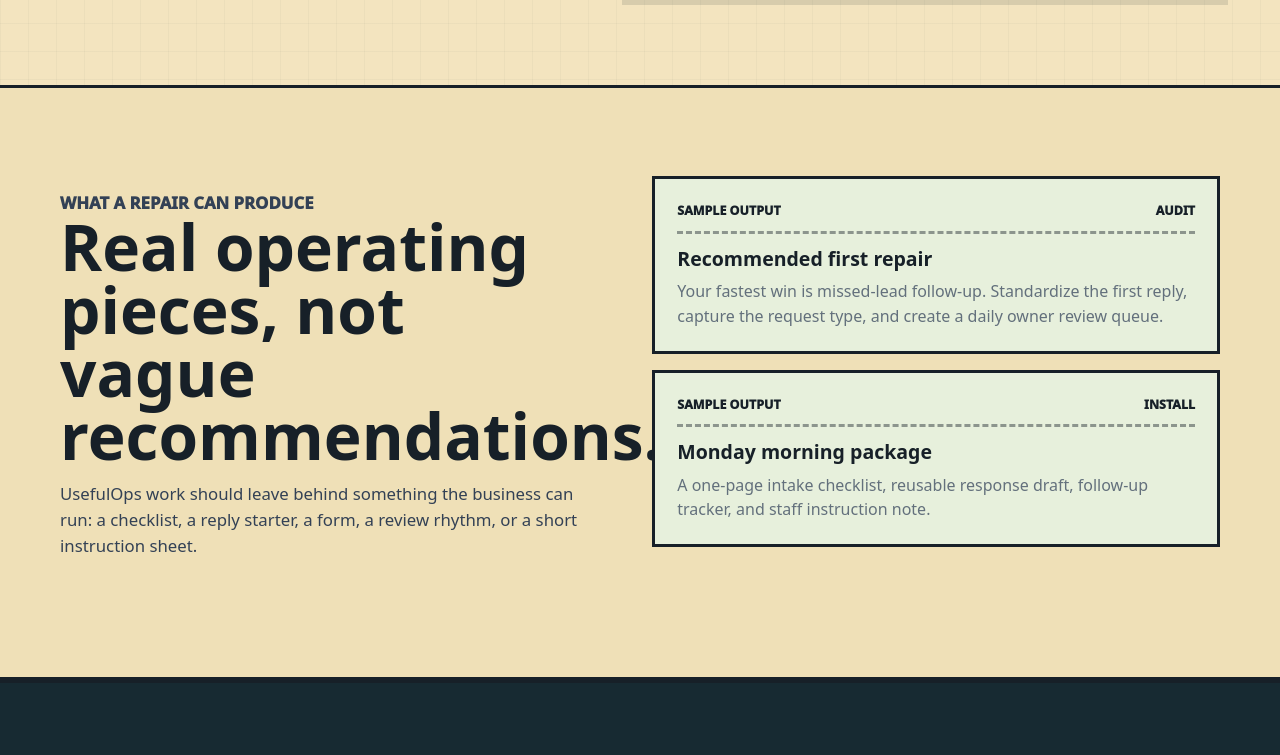
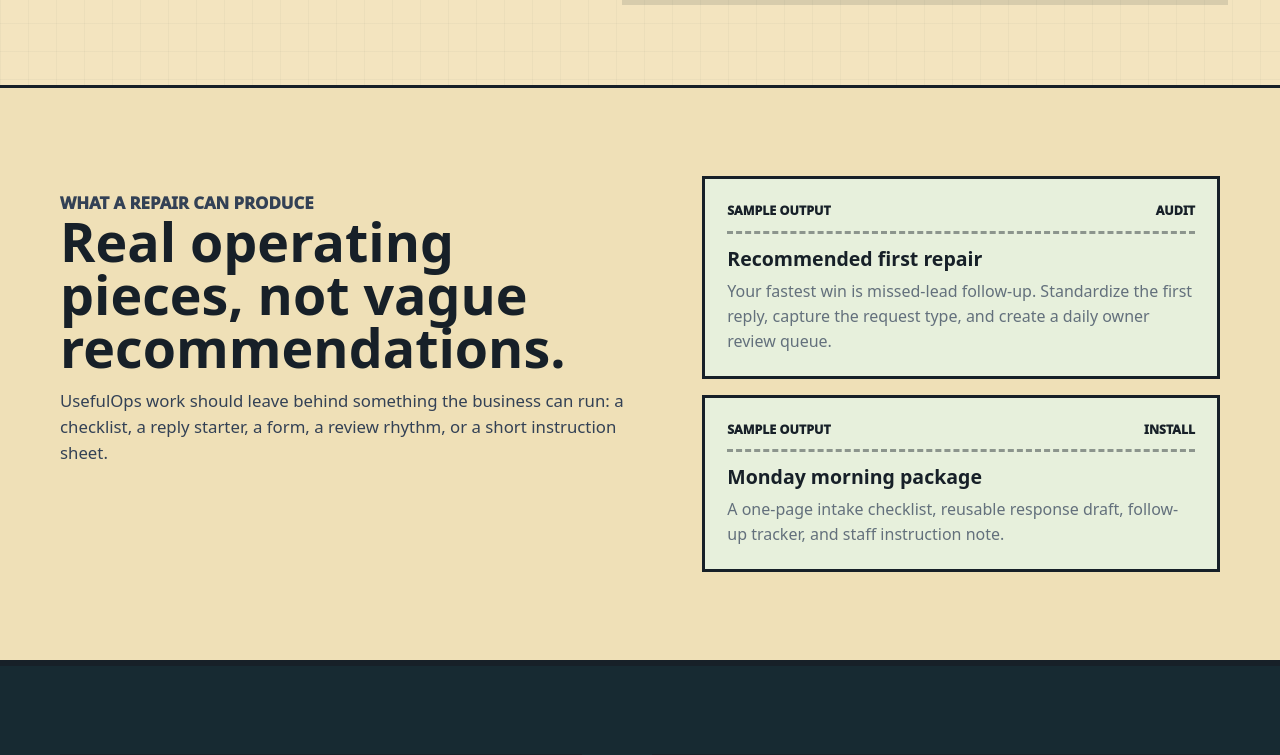
Before and after one commit to AILean-ops/usefulopsai, a website: page website/index.html in a window 1280 px wide. Shown: the part 3617-4372 px from the top of the page. Drawn offline with Linux system fonts and the light colour scheme; grey boxes are pictures that could not be loaded.

Commit message:
Fix UsefulOps sample ticket overlap

```diff
--- a/website/index.html
+++ b/website/index.html
@@ -330,6 +330,12 @@
         align-items: start;
       }
 
+      .manual-grid > *,
+      .split > *,
+      .offers > * {
+        min-width: 0;
+      }
+
       .manual-page,
       .repair-card,
       .intake-panel {
@@ -381,6 +387,7 @@
 
       .ticket-top {
         display: flex;
+        flex-wrap: wrap;
         justify-content: space-between;
         gap: 12px;
         padding-bottom: 10px;
@@ -389,6 +396,11 @@
         font-size: 0.78rem;
         font-weight: 950;
         text-transform: uppercase;
+      }
+
+      .ticket-top span {
+        display: inline-block;
+        max-width: 100%;
       }
 
       .offers {
@@ -424,8 +436,22 @@
         padding: 22px;
       }
 
+      .sample-stack {
+        display: grid;
+        gap: 16px;
+        align-content: start;
+      }
+
       .sample-ticket + .sample-ticket {
-        margin-top: 16px;
+        margin-top: 0;
+      }
+
+      .output-section .split {
+        grid-template-columns: minmax(0, 1.05fr) minmax(360px, 0.95fr);
+      }
+
+      .output-section h2 {
+        font-size: clamp(2.1rem, 4.2vw, 3.85rem);
       }
 
       .rules {
@@ -669,14 +695,14 @@
         </div>
       </section>
 
-      <section class="manual">
+      <section class="manual output-section">
         <div class="wrap split">
           <div class="section-head">
             <p class="eyebrow">What a repair can produce</p>
             <h2>Real operating pieces, not vague recommendations.</h2>
             <p>UsefulOps work should leave behind something the business can run: a checklist, a reply starter, a form, a review rhythm, or a short instruction sheet.</p>
           </div>
-          <div>
+          <div class="sample-stack">
             <article class="sample-ticket">
               <div class="ticket-top"><span>Sample output</span><span>Audit</span></div>
               <h3>Recommended first repair</h3>
```
